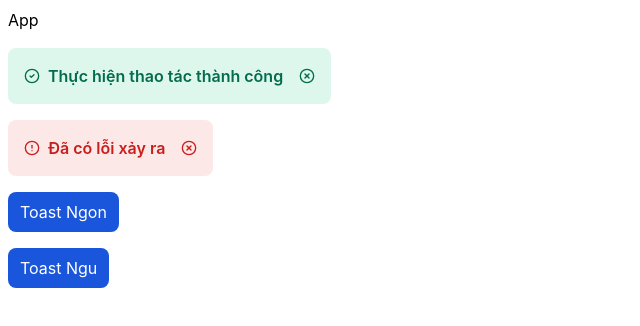
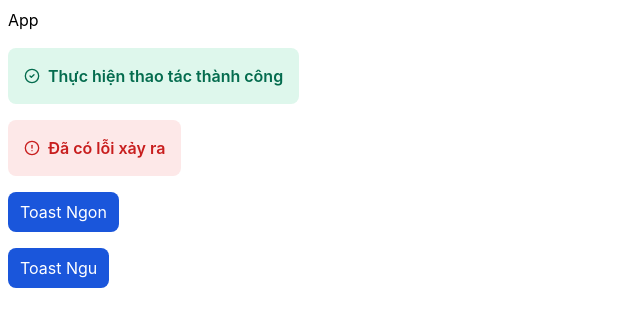
Before and after one commit to codeclubvn/react-boilerplate, a React (Vite) app: page / in a window 1280 px wide. Shown: the top 326 px of the page, without its empty margins (0-640 px from the left). Built offline with nearby package versions, Linux system fonts and the light colour scheme.

Commit message:
feat: show close toast if have onClose

```diff
--- a/src/App.tsx
+++ b/src/App.tsx
@@ -5,8 +5,6 @@ function App() {
     return (
         <div className="flex flex-col items-start space-y-4 p-2">
             <div>App</div>
-
-            <>
             <Alert />
             <Alert color="danger" />
             <Button
@@ -24,7 +22,6 @@ function App() {
                 Toast Ngu
             </Button>
             <Toaster />
-            </>
         </div>
     )
 }
--- a/src/components/Alert/Alert.tsx
+++ b/src/components/Alert/Alert.tsx
@@ -42,12 +42,14 @@ export const Alert = ({
         <div className={alertVariants({ color })}>
             <span className="btn-icon rounded-full">{startDecorator}</span>
             <span>{msg}</span>
+            {onClose && (
                 <span
                     onClick={onClose}
                     className="btn-icon ml-auto cursor-pointer rounded-full pl-2"
                 >
                     <XCircle />
                 </span>
+            )}
         </div>
     )
 }
```
Lines whose indentation alone changed are shown as unchanged.
